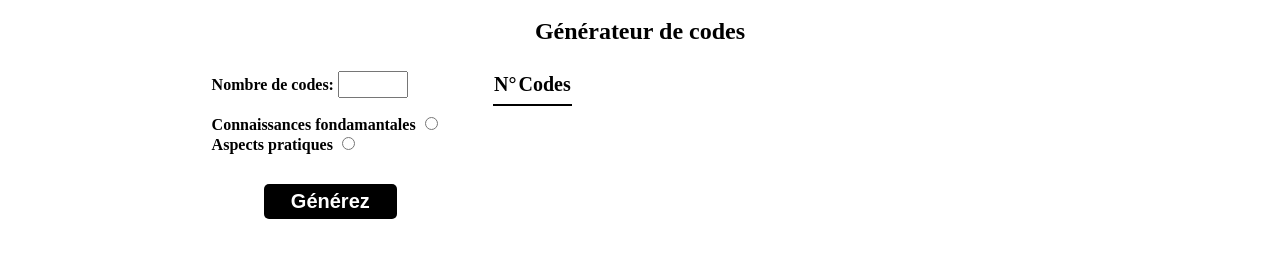
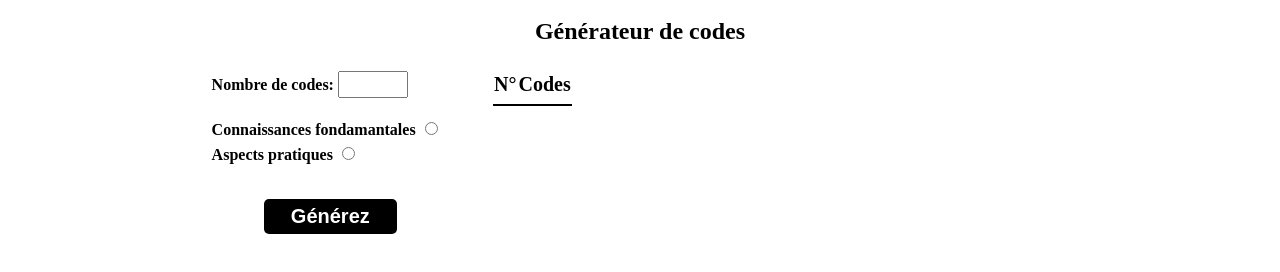
Before and after one commit to ekoulemaneng/edimo-books-codes-generator, a website: page pages/codes.html in a window 1280 px wide. Shown: the part 70-342 px from the top of the page. Drawn offline with Linux system fonts and the light colour scheme; files that its build step writes are made by us from their sources; files whose address does not match are found by name.

Commit message:
Modify codes.html

```diff
--- a/pages/styles/codes.css
+++ b/pages/styles/codes.css
@@ -35,6 +35,10 @@ fieldset {
 label {
     font-weight: bold;
     margin-bottom: 5px;
+}
+
+fieldset > label {
+    display: block;
 }
 
 input {
```
